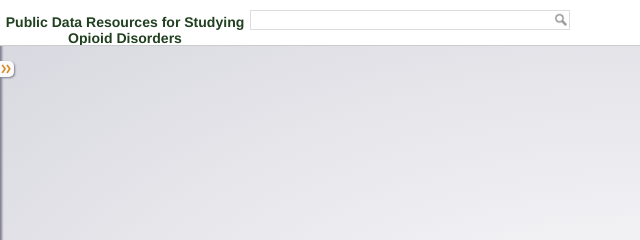
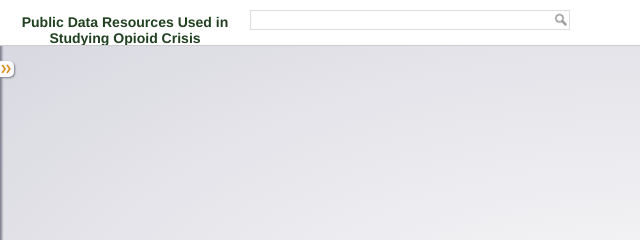
Before and after one commit to obscrivn/datasets, a plain HTML site: page index.html in a window 1280 px wide. Shown: the top 240 px of the page, 0-640 px from the left. Drawn offline with nearby package versions, Linux system fonts and the light colour scheme; no server answers.

Commit message:
Update index.html

```diff
--- a/index.html
+++ b/index.html
@@ -2,7 +2,7 @@
 <!DOCTYPE html>
 <html>
     <head>
-        <title>Public Data Resources</title>
+        <title>Public Data Resources Used in Studying Opioid Crisis</title>
         <meta http-equiv="Content-type" content="text/html; charset=utf-8" />
         <link rel="stylesheet" type="text/css" href="styles/gexfjs.css" />
         <link rel="stylesheet" type="text/css" href="styles/jquery-ui-1.10.3.custom.min.css" />
@@ -50,7 +50,7 @@
         </div>
         <div id="titlebar">
             <div id="maintitle">
-                <h3>Public Data Resources for Studying Opioid Disorders</h3>
+              <h3>Public Data Resources Used in Studying Opioid Crisis</h3>
             </div>
             <form id="recherche">
                 <input id="searchinput" class="grey" autocomplete="off" />
```
